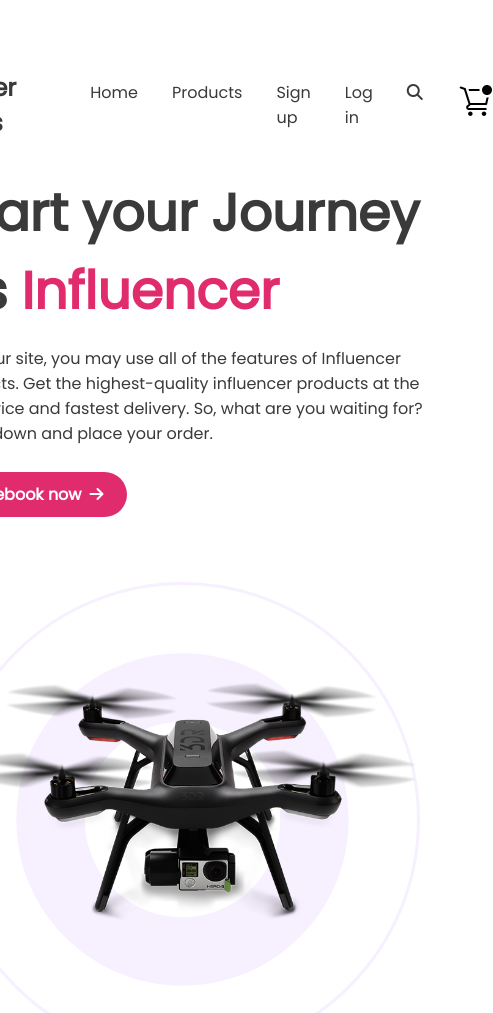
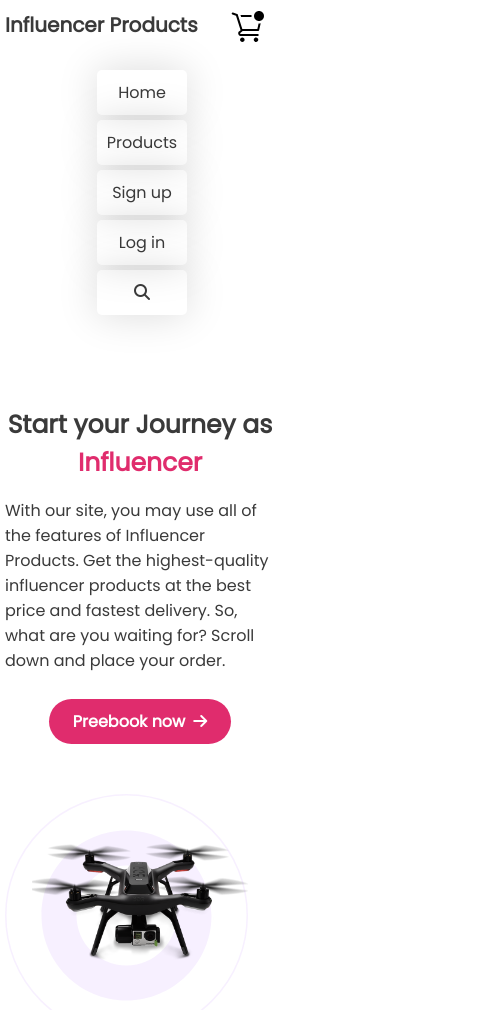
Before and after one commit to nafish08/influencer-gear-nafish, a plain HTML site: page index.html in a window 390 px wide. Shown: the top 1013 px of the page, 493 px wide, since content can reach past the window. Drawn offline with Linux system fonts and the light colour scheme.

Commit message:
Fixing Responsivness

```diff
--- a/css/style.css
+++ b/css/style.css
@@ -299,7 +299,6 @@
 /* For Tablet */
 @media screen and (min-width: 768px) and (max-width: 1023px) {
 
-    /* Navigation Bar */
     .top-container{
         display: flex;
         flex-direction: column;
@@ -332,27 +331,100 @@
 
 /* For Smartphone */
 @media screen and (max-width: 767px) {
+    .top-container{
+        flex-direction: column;
+        width: 300px;
+        height: auto;
+    }
+    .navigation-bar{
+        flex-direction: column;
+        margin: 5px;
+        margin-top: 50px;
+    }
+    .site-title p{
+        font-size: 20px;
+        position: absolute;
+        top: 0;
+        margin-top: 10px;
+    }
+    .menus ul{
+        flex-direction: column;
+        padding-left: 0;
+        text-align: center;
+        margin-right: 50px;
+        margin-top: 20px;
+        margin-bottom: 30px;
+    }
+    .menus ul li{
+        box-shadow: 0px 0px 40px rgba(0, 0, 0, 0.15);
+        border-radius: 5px;
+        padding: 10px;
+        margin-bottom: 5px;
+    }
+    .menus ul li:hover{
+        background-color: #E02C6D;
+        color: white;
+        transition: background-color 1s;
+    }
+    .menu-container{
+        flex-direction: column;
+    }
+    .menu-container .shopping-cart-icon{
+        position: absolute;
+        top: 0;
+        margin-top: 10px;
+        margin-left: 160px;
+    }
 
-    /* Navigation Bar */
-    .top-container{
-        display: flex;
-        flex-direction: column;
-        align-items: center;
-        row-gap: 120px;
-    }
     /* Intro Section */
     .intro-section{
         flex-direction: column;
-        row-gap: 120px;
-        margin-top: 100px;
-        margin-bottom: 120px;
+        margin-top: 120px;
     }
+    .intro-section-child{
+        width: 90%;
+        display: flex;
+        flex-direction: column;
+        justify-content: center;
+        align-items: center;
+        margin-right: 20px;
+    }
+    .intro-section-child h1{
+        font-size: 25px;
+        text-align: center;
+    }
+    .preebook-now-btn{
+        position: relative;
+    }
+    .bg-image #top-image{
+        width: 80%;
+    }
+    .bg-image{
+        background-size: 90%;
+        margin-top: 50px;
+    }
+
+
+    .logo-container{
+        width: 100%;
+        margin: auto;
+        display: flex;
+        flex-direction: column;
+        justify-content: center;
+        align-items: center;
+        margin-top: 120px;
+    }
+
+
 
     /* Logo Section */
     .logos{
-        grid-template-columns: repeat(2, 1fr);
+        grid-template-columns: repeat(1, 1fr);
     }
     /* Cart Section */
+    .main-container{
+        width: 400px;
+    }
     .main-container .carts{
         grid-template-columns: repeat(1, 1fr);
     }
--- a/index.html
+++ b/index.html
@@ -36,7 +36,7 @@
 
         <!-- Intro Section -->
         <section class="intro-section">
-            <div class="intro-section-child">
+            <div class="intro-section-child heding-part">
                 <h1>Start your Journey as <span>Influencer</span></h1>
                 <p>With our site, you may use all of the features of Influencer Products. Get the highest-quality
                     influencer products at the best price and fastest delivery. So, what are you waiting for? Scroll
@@ -61,6 +61,7 @@
                 <div class="logo"><img src="logos/Target.svg" alt=""></div>
             </div>
             <hr>
+        </div>
     </header>
 
     <!-- Shopping Cart Sectoin -->
```
